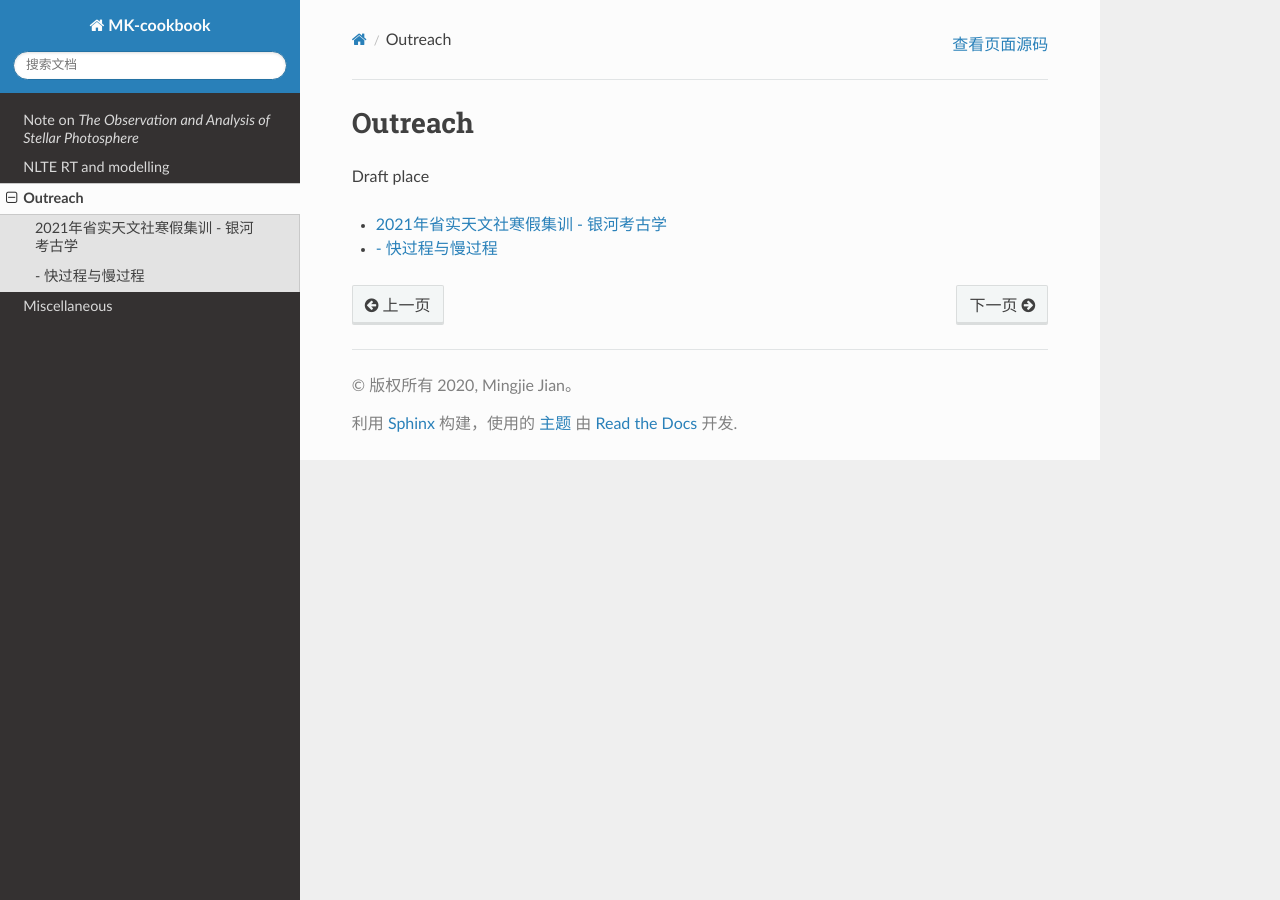
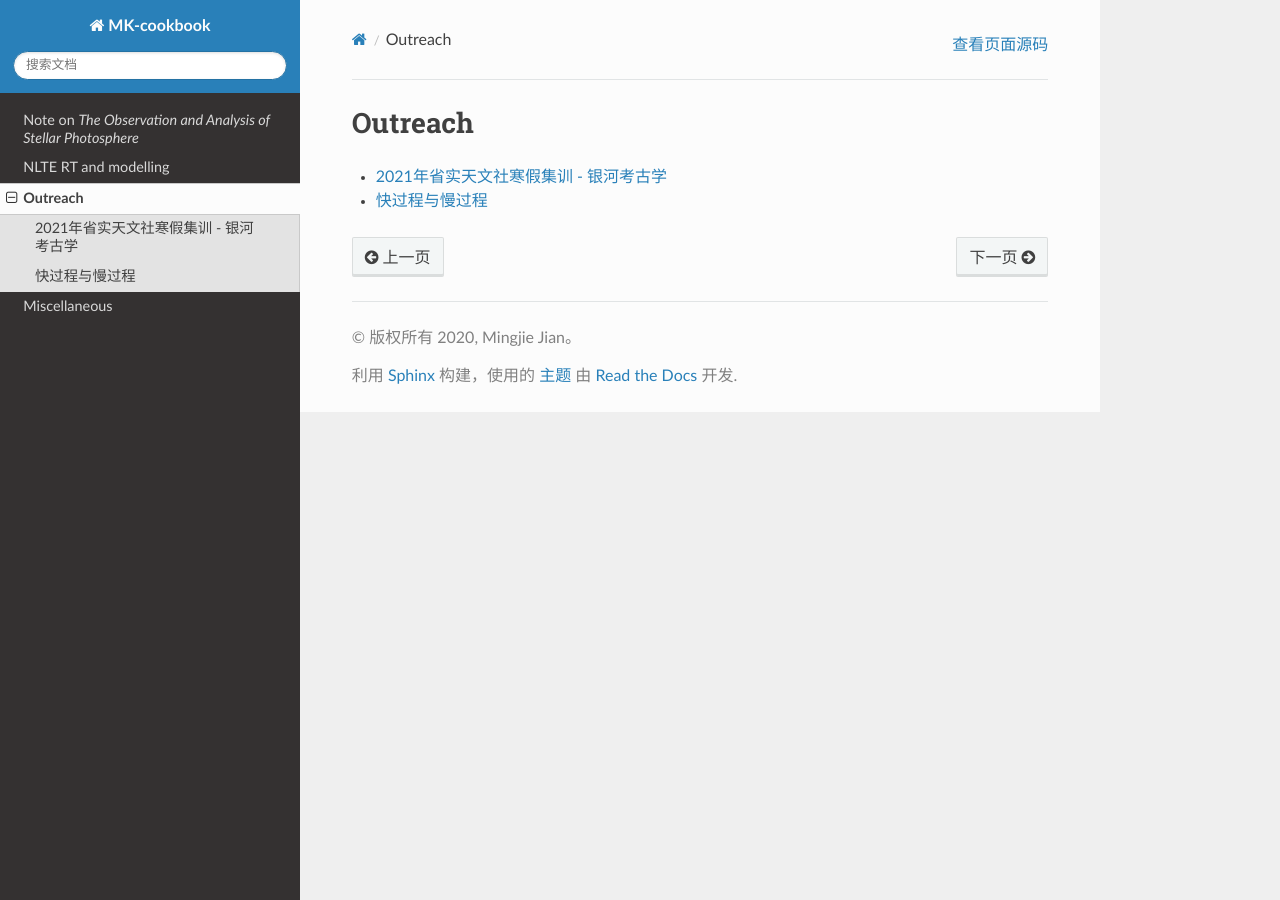
Before and after one commit to MingjieJian/mk_cookbook, a Sphinx documentation site: the page built from source/Outreach.rst, in a window 1280 px wide. Built offline with Sphinx 7.4.7 and the Read the Docs theme 2.0.0, drawn with Linux system fonts in a browser that asks for light colours; pages that are not in the unit, such as notebooks, are missing from menus.

```diff
--- a/source/Outreach.rst
+++ b/source/Outreach.rst
@@ -1,10 +1,8 @@
 Outreach
 =============================================================
-
-Draft place
 
 .. toctree::
    :maxdepth: 1
 
-   2021年省实天文社寒假集训 - 银河考古学 <outreach/2021ssaa_ra>
-   - 快过程与慢过程 <outreach/2021ssaa_sr_process>
+   2021年省实天文社寒假集训 - 银河考古学 <outreach/2021ssaa_ga>
+   快过程与慢过程 <outreach/2021ssaa_sr_process>
```
Also changed, not shown: source/outreach/2021ssaa_sr_process.md (+6 -1 lines), source/outreach/2021ssaa_ga.md (renamed from source/outreach/2021ssaa_ra.md), 16 other files.
